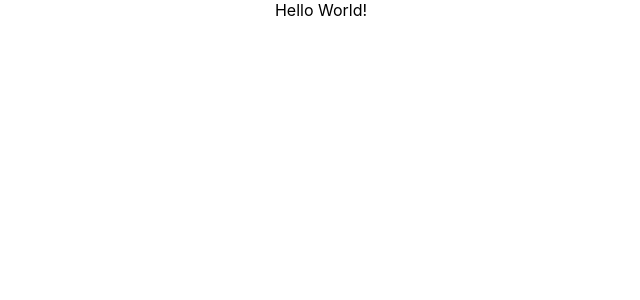
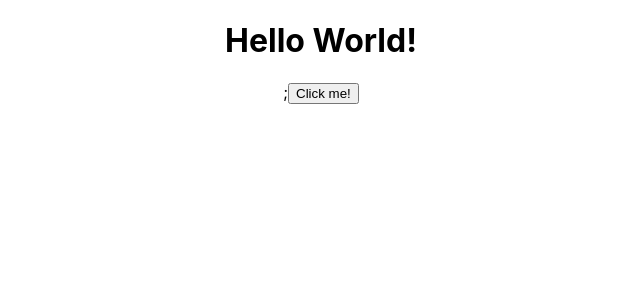
Before and after one commit to AnuAnil43/AnuAnil, a React (Create React App) app: page / in a window 1280 px wide. Shown: the top 300 px of the page, without its empty margins (319-959 px from the left). Built offline with nearby package versions, Linux system fonts and the light colour scheme.

Commit message:
first commit

```diff
--- a/src/App.js
+++ b/src/App.js
@@ -4,7 +4,8 @@ import './App.css';
 function App() {
   return (
     <div className="App">
-      Hello World!
+      <h1>Hello World!</h1>;
+      <button>Click me!</button>
       </div>
   );
 }
```
